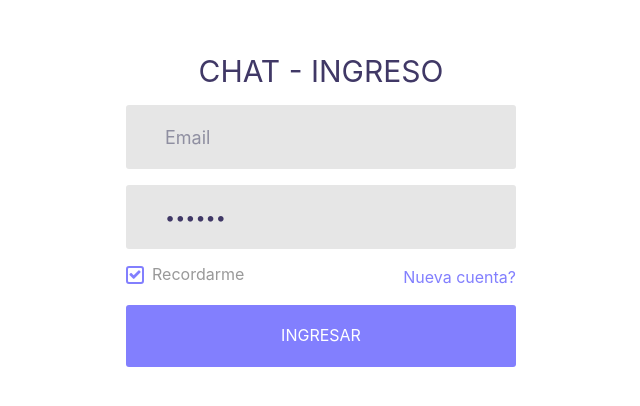
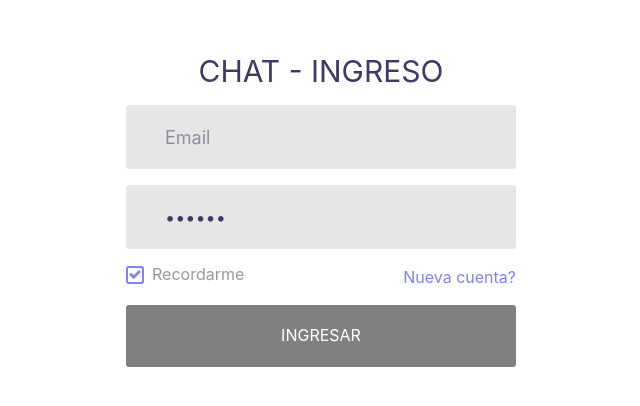
Before and after one commit to devferx/mensajesApp, a React (Vite) app: page /auth/login in a window 1280 px wide. Shown: the part 190-596 px from the top of the page, without its empty margins (319-959 px from the left). Built offline with nearby package versions, Linux system fonts and the light colour scheme; no server answers.

Commit message:
Deshabilitar el botón si el formulario no está completo

```diff
--- a/src/pages/LoginPage.tsx
+++ b/src/pages/LoginPage.tsx
@@ -12,6 +12,7 @@ export const LoginPage = () => {
     password: "123456",
     rememberMe: true,
   });
+  const isFormComplete = form.email.length > 0 && form.password.length > 0;
 
   useEffect(() => {
     const email = localStorage.getItem("email");
@@ -52,7 +53,7 @@ export const LoginPage = () => {
     const { email, password } = form;
 
     const ok = await login(email, password);
-    console.log(ok);
+    console.log(">>>> Autenticado");
 
     if (!ok) {
       Swal.fire("Error", "Verifique el usuario y contraseña", "error");
@@ -106,7 +107,9 @@ export const LoginPage = () => {
         </div>
       </div>
       <div className="container-login100-form-btn m-t-17">
-        <button className="login100-form-btn">Ingresar</button>
+        <button className="login100-form-btn" disabled={!isFormComplete}>
+          Ingresar
+        </button>
       </div>
     </form>
   );
```
